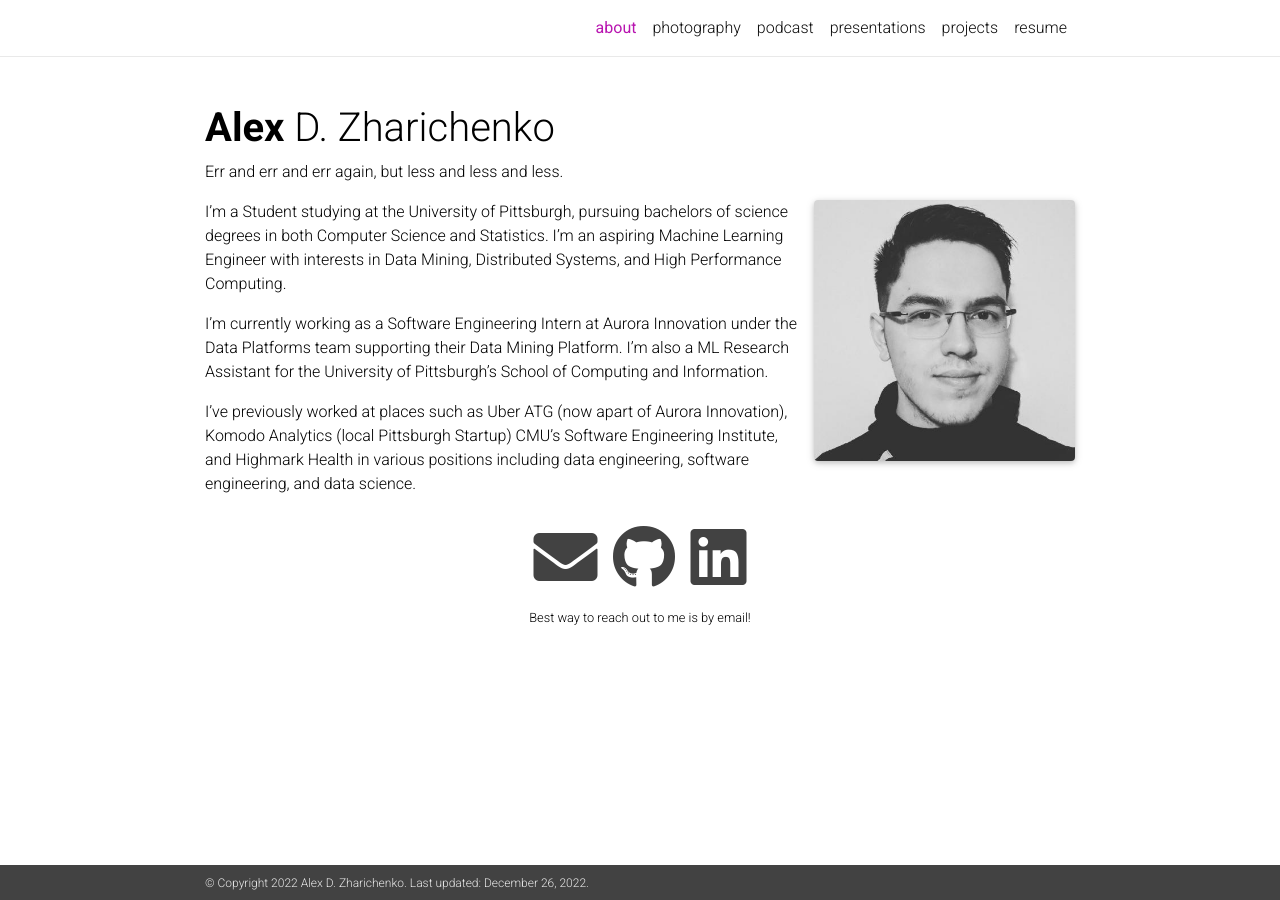
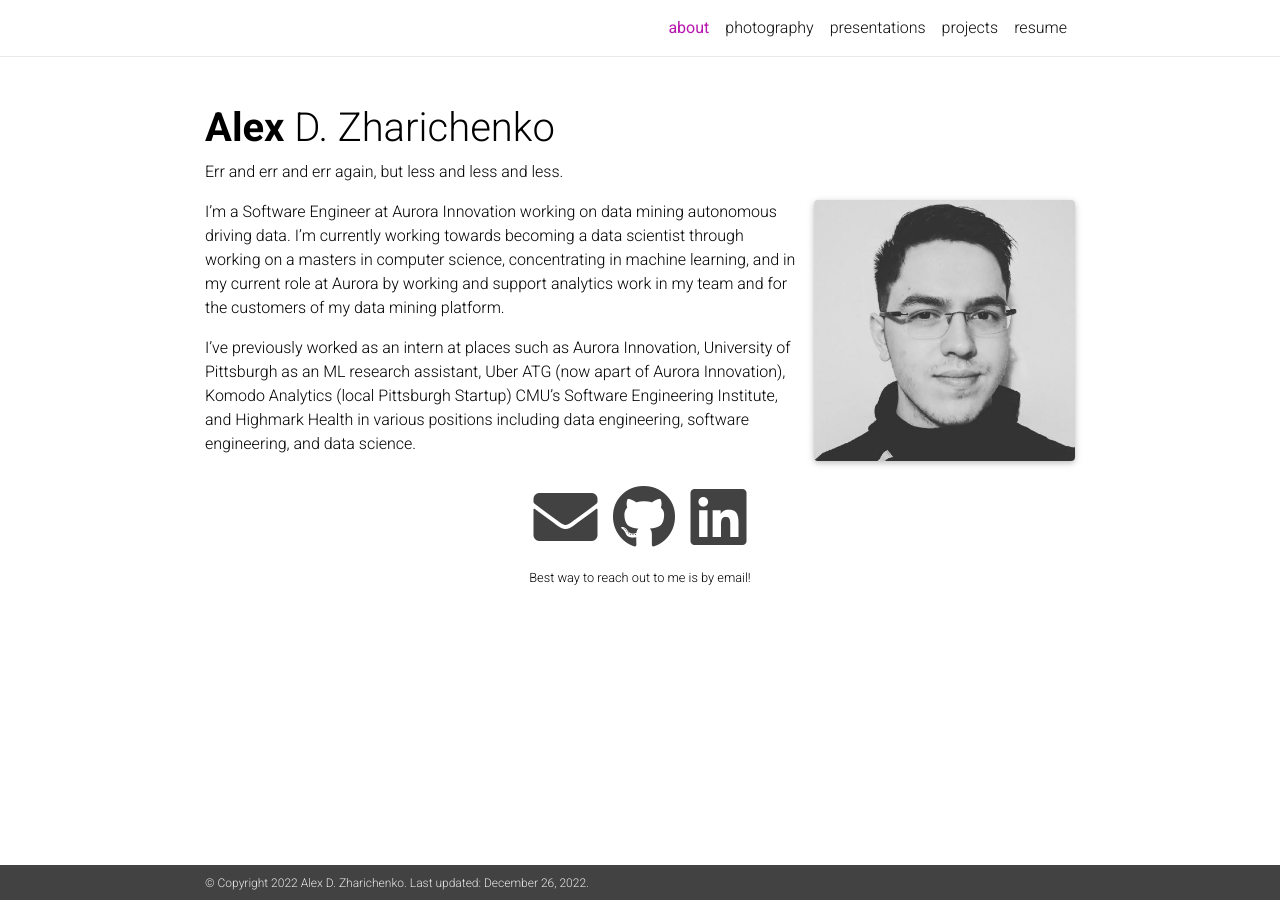
Before and after one commit to azharichenko/alexzharichenko.me, a Jekyll site: the page built from _pages/about.md, in a window 1280 px wide. Built offline with Jekyll 4.4.1, drawn with Linux system fonts in a browser that asks for light colours; nearby versions of some CDN libraries; a style sheet for code colours, icons or effects is not loaded.

Commit message:
Updating about me section

```diff
--- a/_pages/about.md
+++ b/_pages/about.md
@@ -12,8 +12,6 @@ news: false  # includes a list of news items
 social: true  # includes social icons at the bottom of the page
 ---
 
-I'm a Student studying at the University of Pittsburgh, pursuing bachelors of science degrees in both Computer Science and Statistics. I'm an aspiring Machine Learning Engineer with interests in Data Mining, Distributed Systems, and High Performance Computing.
+I'm a Software Engineer at Aurora Innovation working on data mining autonomous driving data. I'm currently working towards becoming a data scientist through working on a masters in computer science, concentrating in machine learning, and in my current role at Aurora by working and support analytics work in my team and for the customers of my data mining platform.
 
-I'm currently working as a Software Engineering Intern at Aurora Innovation under the Data Platforms team supporting their Data Mining Platform. I'm also a ML Research Assistant for the University of Pittsburgh's School of Computing and Information.
-
-I've previously worked at places such as Uber ATG (now apart of Aurora Innovation), Komodo Analytics (local Pittsburgh Startup) CMU's Software Engineering Institute, and Highmark Health in various positions including data engineering, software engineering, and data science.
+I've previously worked as an intern at places such as Aurora Innovation, University of Pittsburgh as an ML research assistant, Uber ATG (now apart of Aurora Innovation), Komodo Analytics (local Pittsburgh Startup) CMU's Software Engineering Institute, and Highmark Health in various positions including data engineering, software engineering, and data science.
```
Also changed, not shown: _pages/podcast.md (deleted, +0 -16 lines).
